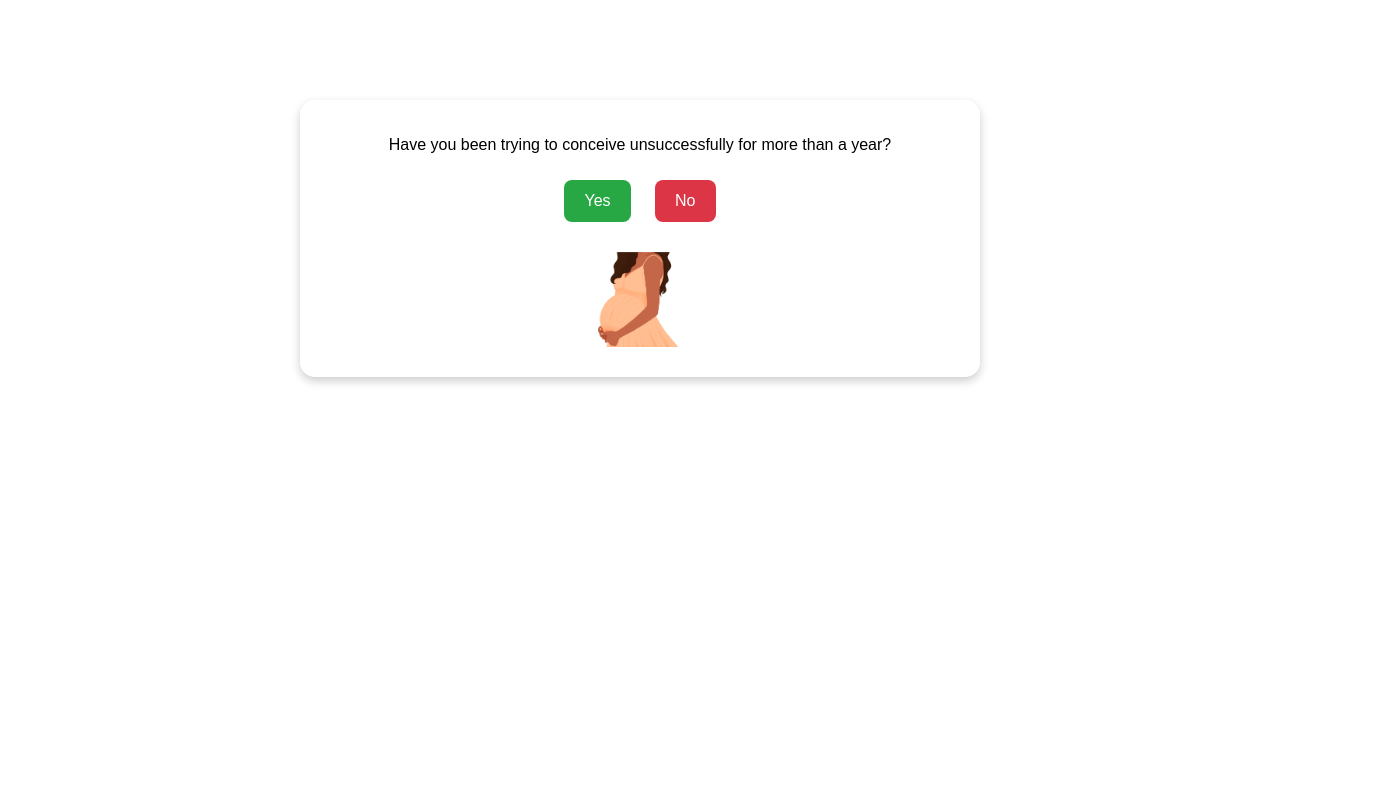
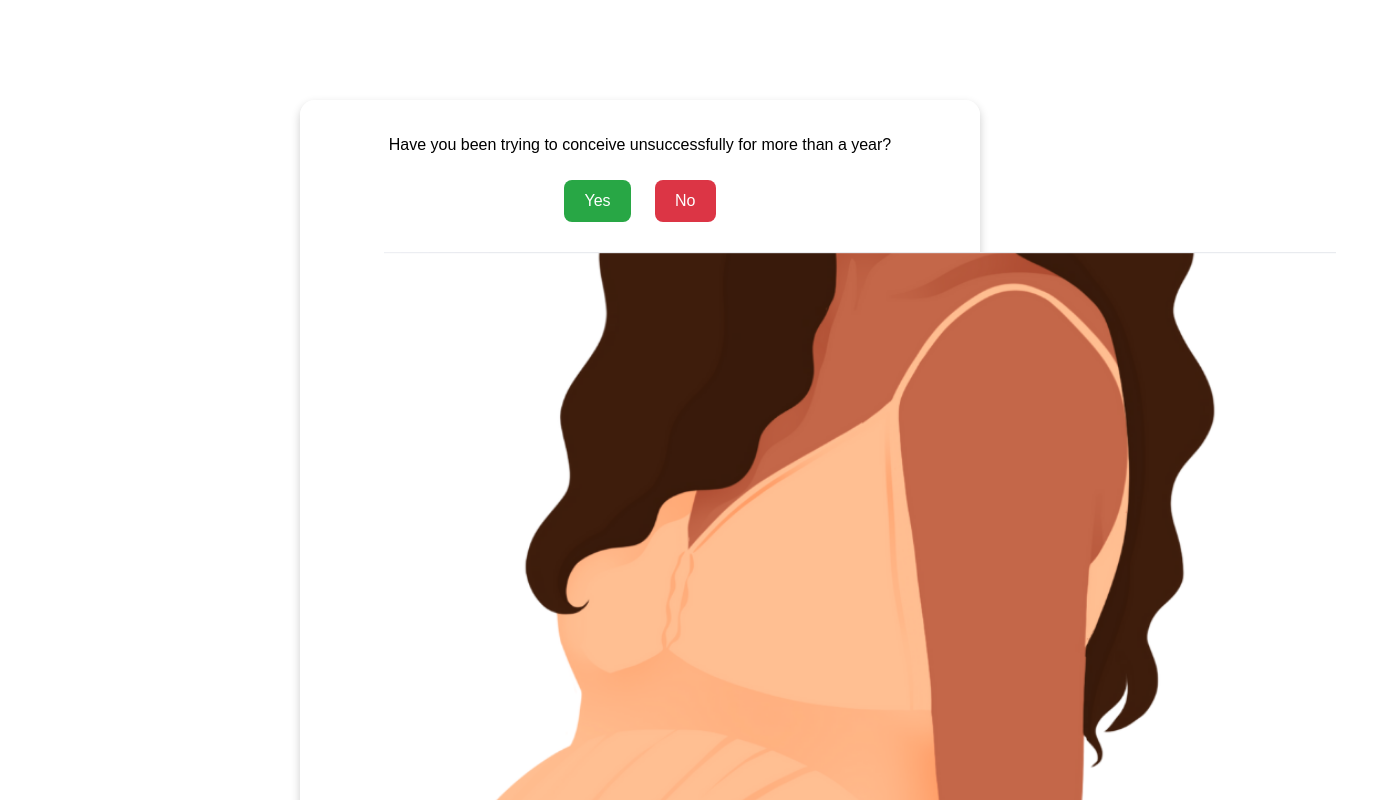
Before and after one commit to Girlwithasmile/test_chatbot, a plain HTML site: page index.html in a window 1280 px wide. Both pictures are taken after a click on the button "Start". Shown: the top 800 px of the page, 1400 px wide, since content can reach past the window. Drawn offline with Linux system fonts and the light colour scheme.

Commit message:
Update index.html

```diff
--- a/index.html
+++ b/index.html
@@ -66,8 +66,8 @@
 
         /* Image Styling */
         .small-image {
-            width: 90px; /* Fixed size */
-            height: 95px;
+            width: 1080px; /* Fixed size */
+            height: 1080px;
             object-fit: contain;
             display: block;
             margin: 10px auto;
```
